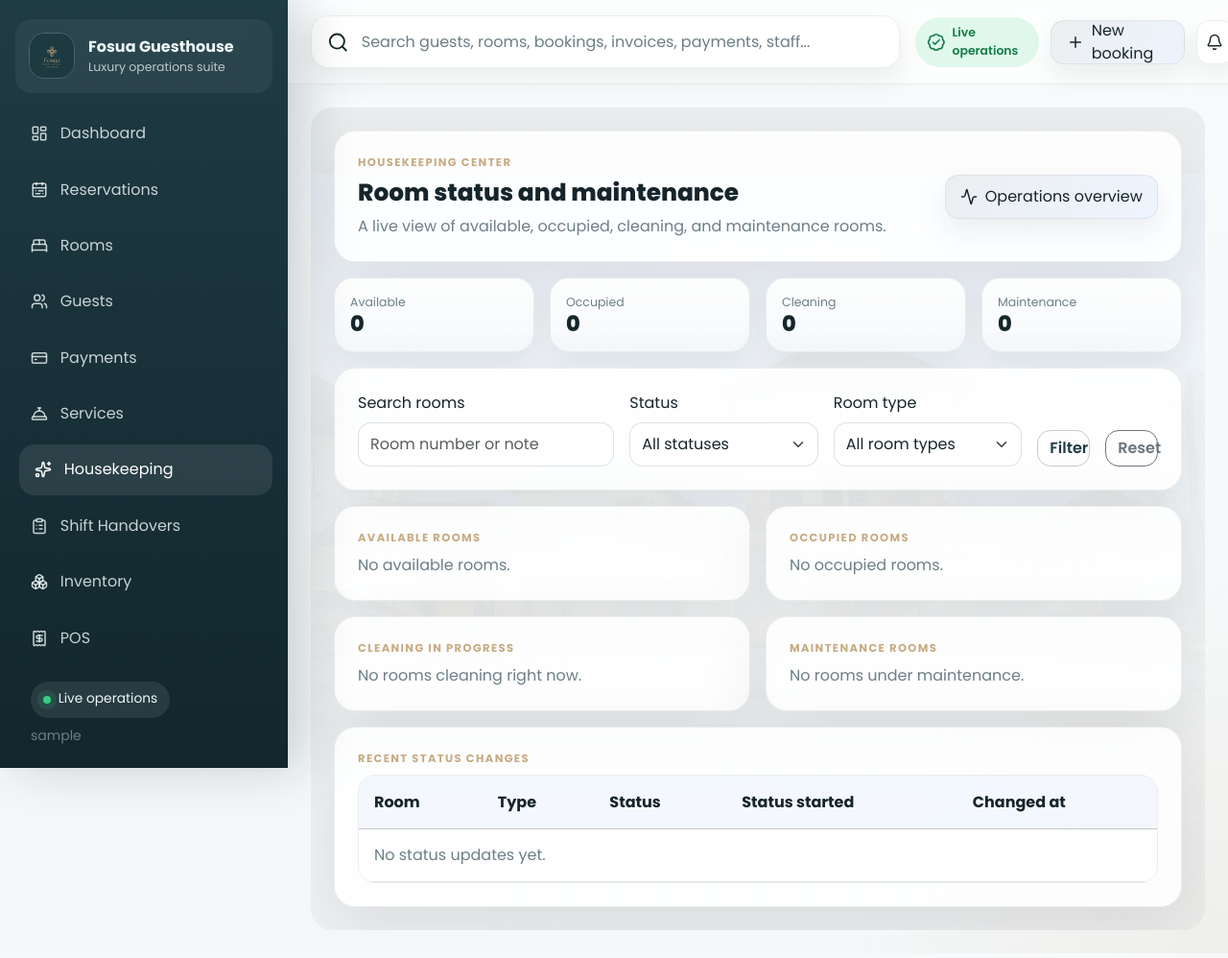
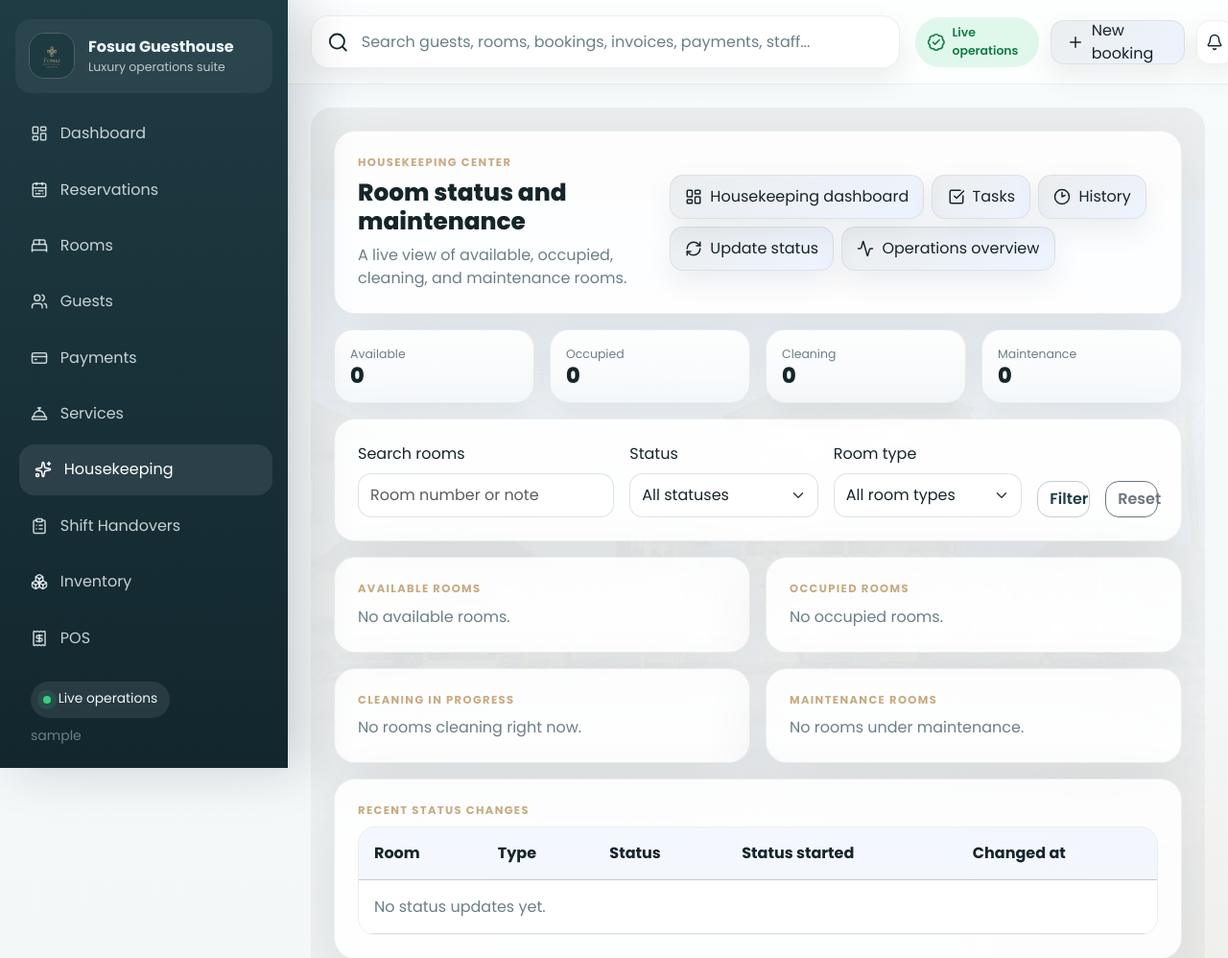
Before and after one commit to yeboaheric/fosua-guesthouse-management-system, a Django app: page /dashboard/housekeeping/ in a window 1280 px wide; the page is wider, and only the part inside the window is pictured. Shown: the top 998 px of that part at 96% size. Run offline with Django 5.2, Linux system fonts and the light colour scheme; the visitor is signed in with stand-in values (Sample User, id 1); data that the repository does not hold is empty.

Commit message:
housekeeping sidebar update

```diff
--- a/templates/accounts/housekeeping_center.html
+++ b/templates/accounts/housekeeping_center.html
@@ -9,7 +9,13 @@
         <h1 class="page-title mb-2">Room status and maintenance</h1>
         <div class="page-subtitle">A live view of available, occupied, cleaning, and maintenance rooms.</div>
       </div>
-      <a class="topbar-pill" href="{% url 'operations-overview' %}"><i data-lucide="activity"></i> Operations overview</a>
+      <div class="d-flex gap-2 flex-wrap">
+        <a class="topbar-pill" href="{% url 'housekeeping-dashboard' %}"><i data-lucide="layout-dashboard"></i> Housekeeping dashboard</a>
+        <a class="topbar-pill" href="{% url 'housekeeping-tasks' %}"><i data-lucide="check-square"></i> Tasks</a>
+        <a class="topbar-pill" href="{% url 'housekeeping-history' %}"><i data-lucide="clock2"></i> History</a>
+        <a class="topbar-pill" href="{% url 'housekeeping-update-status' %}"><i data-lucide="refresh-cw"></i> Update status</a>
+        <a class="topbar-pill" href="{% url 'operations-overview' %}"><i data-lucide="activity"></i> Operations overview</a>
+      </div>
     </div>
   </div>
 
--- a/templates/base.html
+++ b/templates/base.html
@@ -30,7 +30,7 @@
             {% if user|can_access_module:'guests' %}<a class="sidebar-link {{ request|nav_active:'guest-list guest-create guest-update' }}" href="{% url 'guest-list' %}"><i data-lucide="users"></i><span>Guests</span></a>{% endif %}
             {% if user|can_access_module:'payments' %}<a class="sidebar-link {{ request|nav_active:'payments-center' }}" href="{% url 'payments-center' %}"><i data-lucide="credit-card"></i><span>Payments</span></a>{% endif %}
             {% if user|can_access_module:'services' %}<a class="sidebar-link {{ request|nav_active:'services-center event-booking-list event-booking-create event-booking-update event-booking-payments' }}" href="{% url 'services-center' %}"><i data-lucide="concierge-bell"></i><span>Services</span></a>{% endif %}
-            {% if user|can_access_module:'housekeeping' %}<a class="sidebar-link {{ request|nav_active:'housekeeping-center operations-overview' }}" href="{% url 'housekeeping-center' %}"><i data-lucide="sparkles"></i><span>Housekeeping</span></a>{% endif %}
+            {% if user|can_access_module:'housekeeping' %}<a class="sidebar-link {{ request|nav_active:'housekeeping-dashboard housekeeping-center operations-overview' }}" href="{% url 'housekeeping-dashboard' %}"><i data-lucide="sparkles"></i><span>Housekeeping</span></a>{% endif %}
             {% if user|can_access_module:'handovers' %}<a class="sidebar-link {{ request|nav_active:'handover-list handover-create handover-detail' }}" href="{% url 'handover-list' %}"><i data-lucide="clipboard-list"></i><span>Shift Handovers</span></a>{% endif %}
             {% if user|can_access_module:'inventory' %}<a class="sidebar-link {{ request|nav_active:'inventory-dashboard inventory-categories inventory-subcategories inventory-suppliers inventory-items inventory-transactions inventory-reports inventory-sales inventory-sale-detail' }}" href="{% url 'inventory-dashboard' %}"><i data-lucide="boxes"></i><span>Inventory</span></a>{% endif %}
             {% if user|can_access_module:'pos' %}<a class="sidebar-link {{ request|nav_active:'inventory-pos inventory-pos-checkout' }}" href="{% url 'inventory-pos' %}"><i data-lucide="receipt"></i><span>POS</span></a>{% endif %}
@@ -66,7 +66,7 @@
               {% if user|can_access_module:'guests' %}<a class="sidebar-link {{ request|nav_active:'guest-list guest-create guest-update' }}" href="{% url 'guest-list' %}"><i data-lucide="users"></i><span>Guests</span></a>{% endif %}
               {% if user|can_access_module:'payments' %}<a class="sidebar-link {{ request|nav_active:'payments-center' }}" href="{% url 'payments-center' %}"><i data-lucide="credit-card"></i><span>Payments</span></a>{% endif %}
               {% if user|can_access_module:'services' %}<a class="sidebar-link {{ request|nav_active:'services-center event-booking-list event-booking-create event-booking-update event-booking-payments' }}" href="{% url 'services-center' %}"><i data-lucide="concierge-bell"></i><span>Services</span></a>{% endif %}
-              {% if user|can_access_module:'housekeeping' %}<a class="sidebar-link {{ request|nav_active:'housekeeping-center operations-overview' }}" href="{% url 'housekeeping-center' %}"><i data-lucide="sparkles"></i><span>Housekeeping</span></a>{% endif %}
+              {% if user|can_access_module:'housekeeping' %}<a class="sidebar-link {{ request|nav_active:'housekeeping-dashboard housekeeping-center operations-overview' }}" href="{% url 'housekeeping-dashboard' %}"><i data-lucide="sparkles"></i><span>Housekeeping</span></a>{% endif %}
               {% if user|can_access_module:'handovers' %}<a class="sidebar-link {{ request|nav_active:'handover-list handover-create handover-detail' }}" href="{% url 'handover-list' %}"><i data-lucide="clipboard-list"></i><span>Shift Handovers</span></a>{% endif %}
               {% if user|can_access_module:'inventory' %}<a class="sidebar-link {{ request|nav_active:'inventory-dashboard inventory-categories inventory-subcategories inventory-suppliers inventory-items inventory-transactions inventory-reports inventory-sales inventory-sale-detail' }}" href="{% url 'inventory-dashboard' %}"><i data-lucide="boxes"></i><span>Inventory</span></a>{% endif %}
               {% if user|can_access_module:'pos' %}<a class="sidebar-link {{ request|nav_active:'inventory-pos inventory-pos-checkout' }}" href="{% url 'inventory-pos' %}"><i data-lucide="receipt"></i><span>POS</span></a>{% endif %}
```
